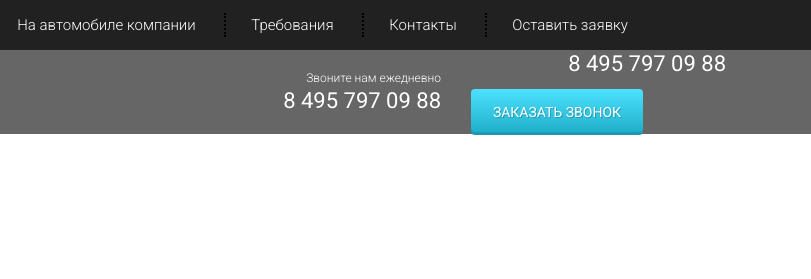
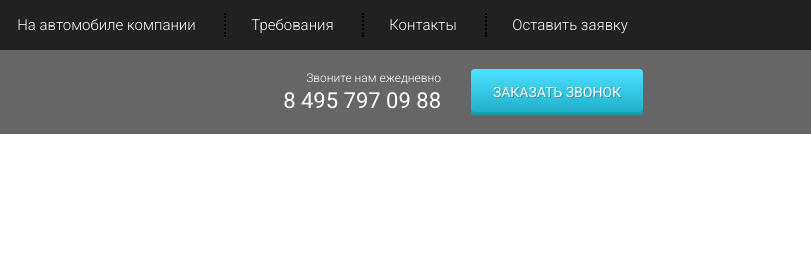
Before and after one commit to Niksool/Niksool.github.io, a plain HTML site: page index.html in a window 1280 px wide. Shown: the top 279 px of the page, 469-1280 px from the left. Drawn offline with Linux system fonts and the light colour scheme.

Commit message:
Update index.html

```diff
--- a/index.html
+++ b/index.html
@@ -48,7 +48,6 @@
                     </div>
 
                     <div class="col-6 col-md-3">
-                        <a href="tel:84957970988" class="xs-visiible subheader_phone">8 495 797 09 88</a>
                         <button class="subheader_btn">Заказать звонок</button>
                     </div>
                 </div>
```
